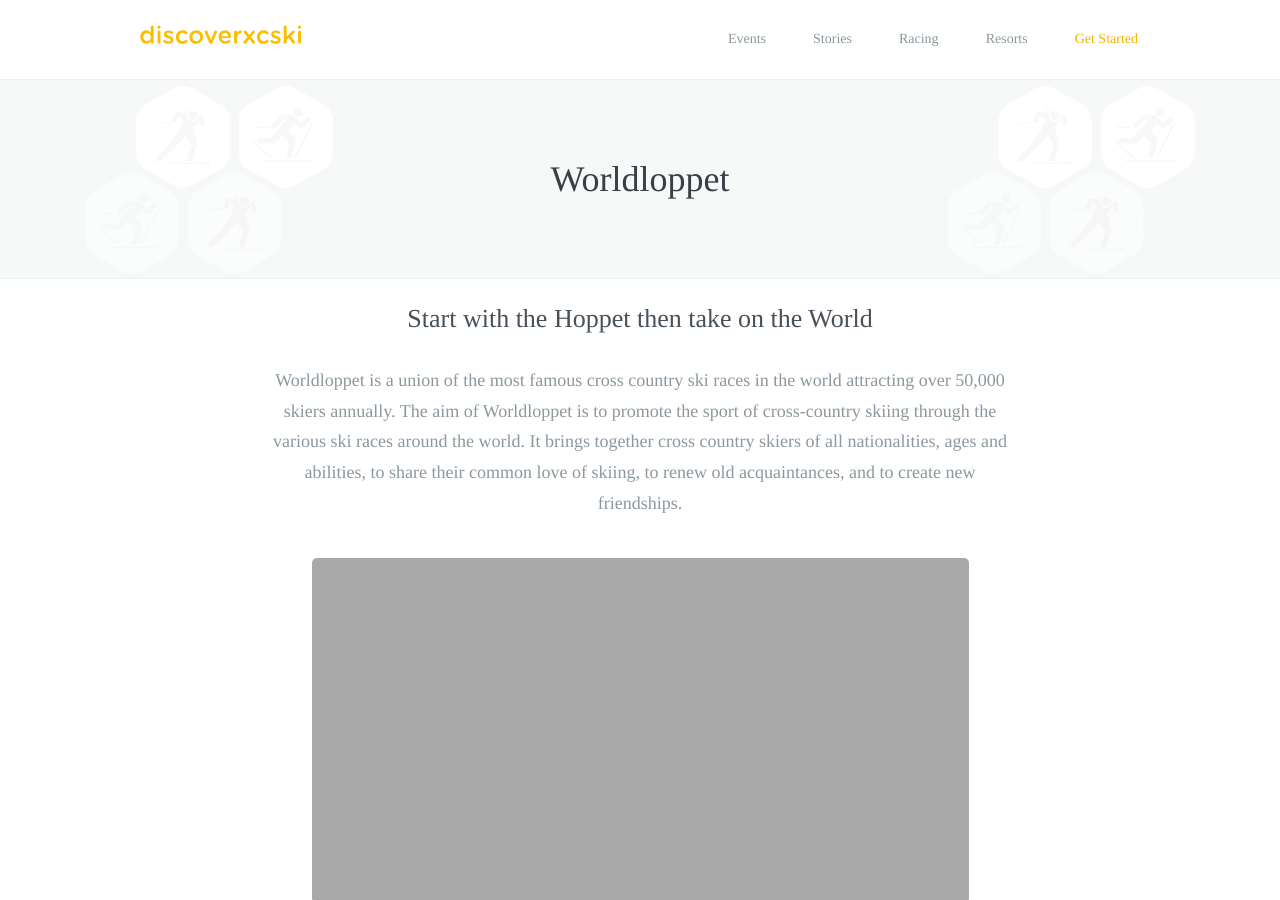
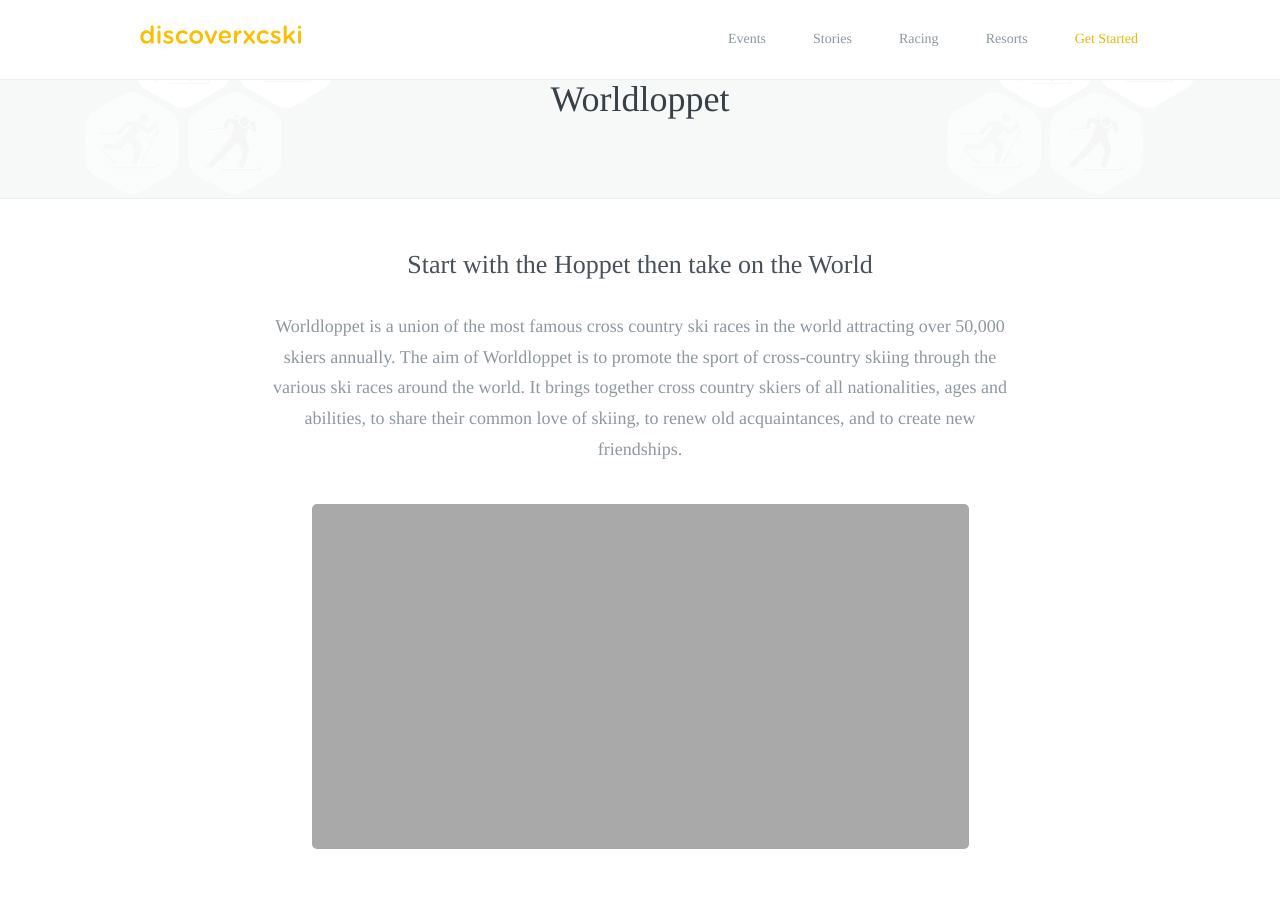
Before and after one commit to robcatto/robcatto.github.io, a Jekyll site: the page built from racing/worldloppet/index.html, in a window 1280 px wide and 900 px high. Built offline with Jekyll 4.4.1, drawn with Linux system fonts in a browser that asks for light colours; some web fonts are replaced; Markdown is read by kramdown in place of the engine named in the settings.

Commit message:
Update index.html

```diff
--- a/racing/worldloppet/index.html
+++ b/racing/worldloppet/index.html
@@ -3,7 +3,7 @@ layout: default
 ---
 
 
-        <div id="headerarea">
+        <div id="headerarea" style="margin: 0px;">
             <div class="header__logo--wrap">
                 <div class="mobile__logos--left"></div>
                 <div class="mobile__logos--right"></div>
```
